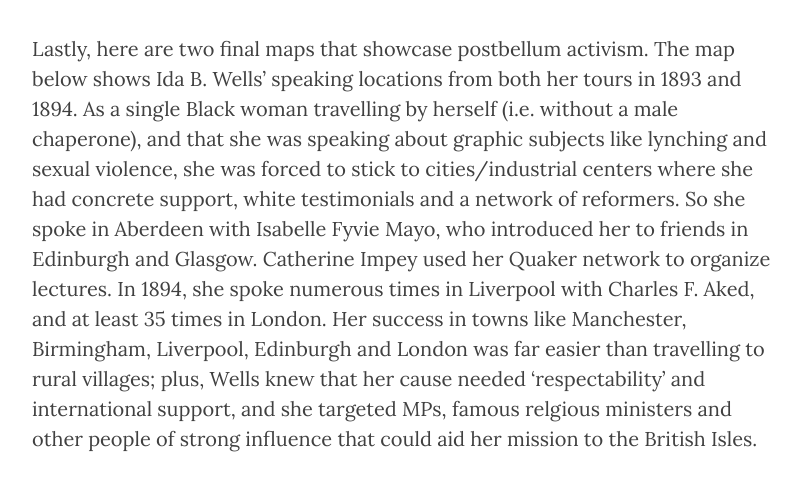
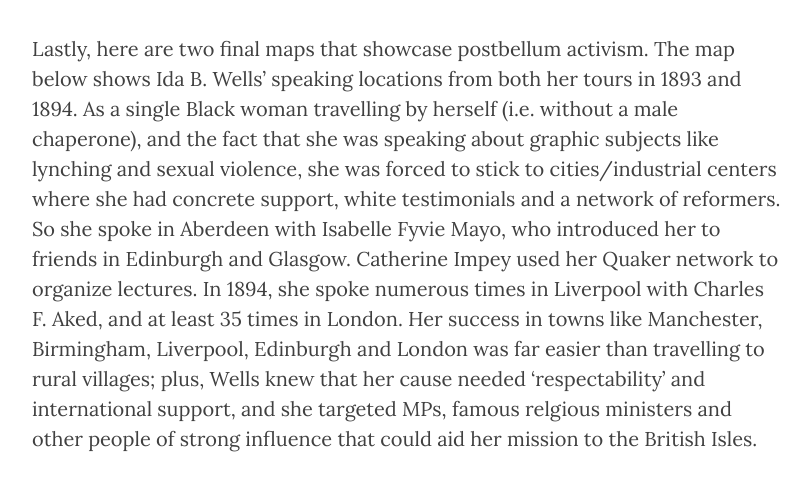
Before and after one commit to FDUK/fduk.github.io, a Jekyll site: the page built from Map: Analysis.md, in a window 1280 px wide and 900 px high, scrolled down 8565 px, cut to the strip 224-704 px from the top of the window. Shown: the whole strip, without its empty margins (233-1043 px from the left). Built offline with Jekyll 4.4.1, drawn with Linux system fonts in a browser that asks for light colours; nearby versions of some CDN libraries; some of the changed text lies outside the part shown.

Commit message:
Update Map: Analysis.md

```diff
--- a/Map: Analysis.md
+++ b/Map: Analysis.md
@@ -56,7 +56,7 @@ The 'over- time' map shows the concentration of lectures and how few travelled a
 
 <iframe width="100%" height="520" frameborder="0" src="https://murray7872.carto.com/builder/620e6878-cc32-4421-806a-1d0f0817f2f4/embed" allowfullscreen webkitallowfullscreen mozallowfullscreen oallowfullscreen msallowfullscreen></iframe>
 
-Lastly, here are two final maps that showcase postbellum activism. The map below shows Ida B. Wells' speaking locations from both her tours in 1893 and 1894. As a single Black woman travelling by herself (i.e. without a male chaperone), and that she was speaking about graphic subjects like lynching and sexual violence, she was forced to stick to cities/industrial centers where she had concrete support, white testimonials and a network of reformers. So she spoke in Aberdeen with Isabelle Fyvie Mayo, who introduced her to friends in Edinburgh and Glasgow. Catherine Impey used her Quaker network to organize lectures. In 1894, she spoke numerous times in Liverpool with Charles F. Aked, and at least 35 times in London. Her success in towns like Manchester, Birmingham, Liverpool, Edinburgh and London was far easier than travelling to rural villages; plus, Wells knew that her cause needed 'respectability' and international support, and she targeted MPs, famous relgious ministers and other people of strong influence that could aid her mission to the British Isles.
+Lastly, here are two final maps that showcase postbellum activism. The map below shows Ida B. Wells' speaking locations from both her tours in 1893 and 1894. As a single Black woman travelling by herself (i.e. without a male chaperone), and the fact that she was speaking about graphic subjects like lynching and sexual violence, she was forced to stick to cities/industrial centers where she had concrete support, white testimonials and a network of reformers. So she spoke in Aberdeen with Isabelle Fyvie Mayo, who introduced her to friends in Edinburgh and Glasgow. Catherine Impey used her Quaker network to organize lectures. In 1894, she spoke numerous times in Liverpool with Charles F. Aked, and at least 35 times in London. Her success in towns like Manchester, Birmingham, Liverpool, Edinburgh and London was far easier than travelling to rural villages; plus, Wells knew that her cause needed 'respectability' and international support, and she targeted MPs, famous relgious ministers and other people of strong influence that could aid her mission to the British Isles.
 
 <iframe width="100%" height="520" frameborder="0" src="https://murray7872.carto.com/builder/022d96db-bae2-4e70-a45b-7c6c624093ff/embed" allowfullscreen webkitallowfullscreen mozallowfullscreen oallowfullscreen msallowfullscreen></iframe>
 
```
Also changed, not shown: other parts of Map: Analysis.md (+4 -4 lines).
